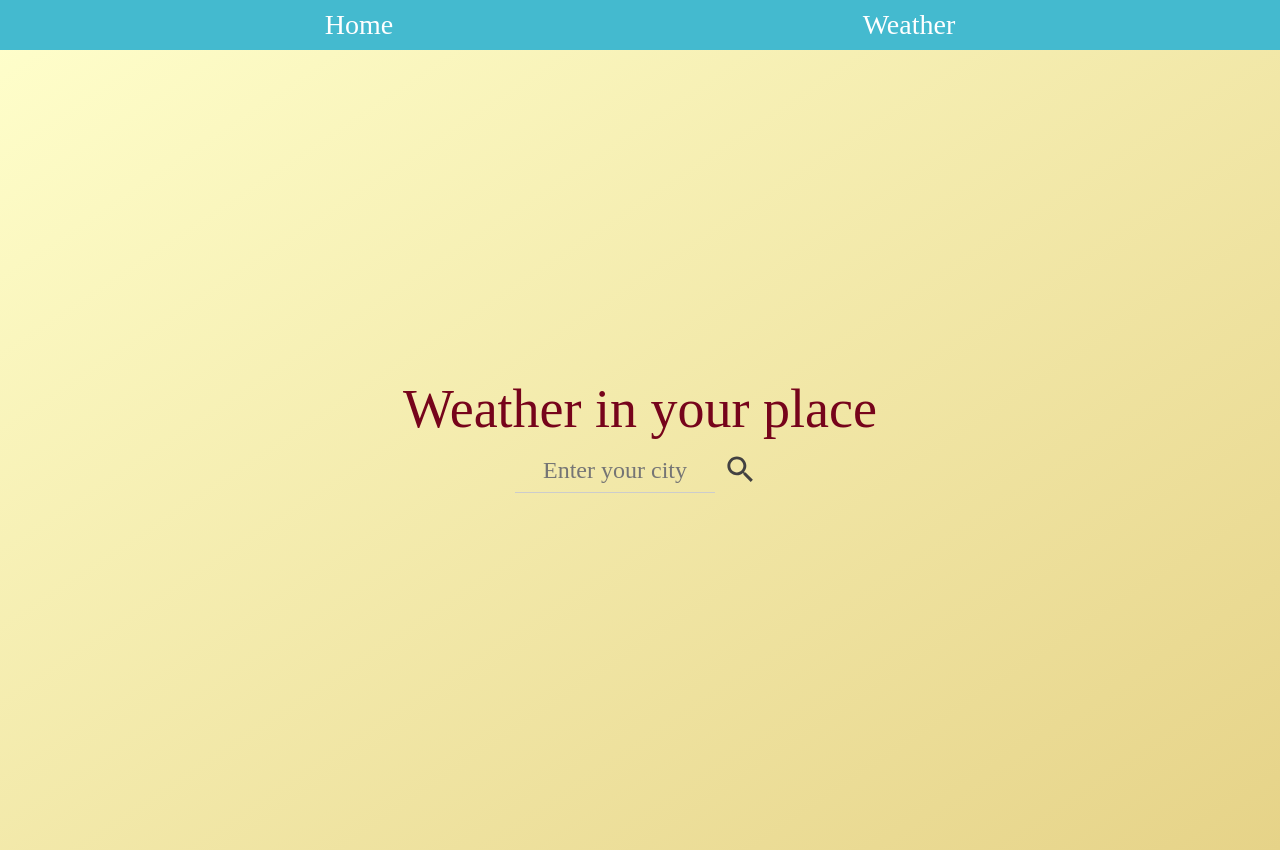
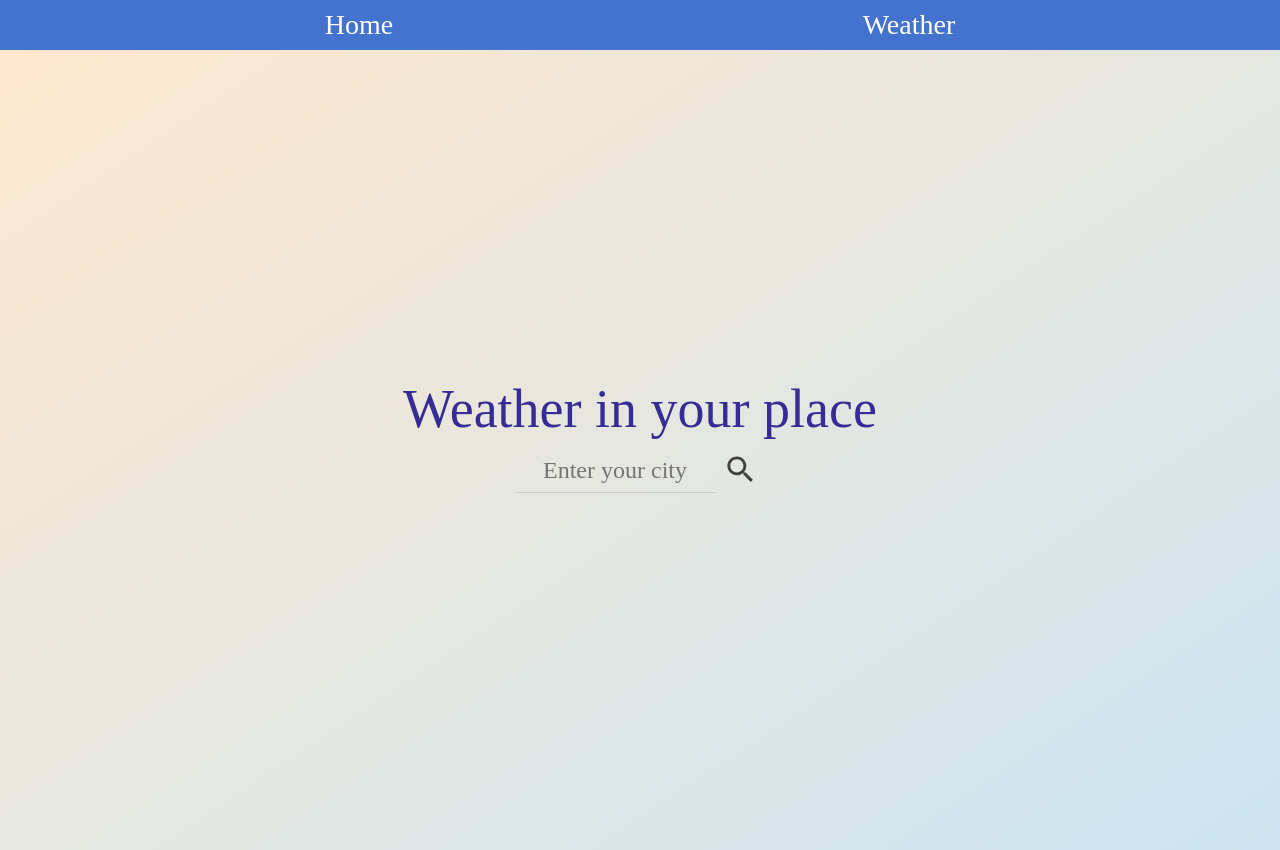
Before and after one commit to tokkaya79/weather-app, a React (Create React App) app: page /weather in a window 1280 px wide. Built offline with nearby package versions, Linux system fonts and the light colour scheme.

Commit message:
changed the button

```diff
--- a/src/components/ActivityComponent.jsx
+++ b/src/components/ActivityComponent.jsx
@@ -24,7 +24,7 @@ export default function ActivityComponent() {
     }, []);
 
     return (
-        <div className="attivity-component">
+        <div className="activity-component">
             {!loading && data ? data.activity : <div>...Loading</div>}
             {error && <div>Something wrong</div>}
         </div>
--- a/src/components/Button.jsx
+++ b/src/components/Button.jsx
@@ -1,14 +1,15 @@
 import SearchIcon from "@mui/icons-material/Search";
 
-export default function Button({ handleSearch, city }) {
+export default function Button({ onClick, type, disabled, icon, children }) {
     return (
         <button
             className="button"
-            onClick={handleSearch}
-            type="submit"
-            disabled={!city}
+            onClick={onClick}
+            type={type}
+            disabled={disabled}
         >
-            <SearchIcon fontSize="large" />
+            {icon && <SearchIcon fontSize="large" />}
+            {children}
         </button>
     );
 }
--- a/src/components/WeatherComponent.jsx
+++ b/src/components/WeatherComponent.jsx
@@ -1,6 +1,5 @@
 import { useState } from "react";
 import { Link } from "react-router-dom";
-
 import Button from "./Button";
 import { getWeatherByCity } from "../api";
 
@@ -25,9 +24,6 @@ const WeatherComponent = () => {
         }
     };
 
-    const handleSearch = () => {
-        getData();
-    };
     const handleKeyDown = (e) => {
         if (e.key === "Enter") {
             getData();
@@ -35,10 +31,10 @@ const WeatherComponent = () => {
     };
 
     return (
-        <div className="weather-component__box">
-            <div className="weather-component__box--search">
+        <div className="weather-component">
+            <div className="weather-component__search">
                 <input
-                    className="weather-component__box--input"
+                    className="weather-component__input"
                     type="text"
                     value={city}
                     onChange={(e) => setCity(e.target.value)}
@@ -46,29 +42,29 @@ const WeatherComponent = () => {
                     placeholder="Enter your city"
                 />
                 <Button
-                    handleSearch={handleSearch}
-                    city={city}
+                    onClick={getData}
+                    disabled={!city}
+                    type="submit"
+                    icon
                 />
             </div>
             {weatherData && !loading ? (
                 <>
-                    <div className="weather-component__box--info">
+                    <div className="weather-component__info">
                         <h2>City: {weatherData.name}</h2>
-                        <p className="weather-component__inner--text">
+                        <p className="weather-component__text">
                             Temperature: {Math.round(weatherData.main.temp)}°C
                         </p>
                     </div>
                     <Link
-                        className="weather-component__inner--link link"
+                        className="weather-component__link link"
                         to={"/activity"}
                     >
                         Recommendations
                     </Link>
                 </>
             ) : null}
-            {error && (
-                <div className="weather-component__inner--error">Error</div>
-            )}
+            {error && <div className="weather-component__error">Error</div>}
         </div>
     );
 };
--- a/src/pages/Home.jsx
+++ b/src/pages/Home.jsx
@@ -14,7 +14,7 @@ export default function Home() {
                     className="home-page__link link"
                     to="/weather"
                 >
-                    To see the Weather outsite
+                    To see the Weather outside
                 </Link>
             </div>
         </>
--- a/src/style.css
+++ b/src/style.css
@@ -106,7 +106,8 @@ legend {
 
 /* ============================= */
 body {
-    background: linear-gradient(to bottom right, #ffffcc, #e6d388);
+    background: linear-gradient(to bottom right, #ffe8cc, #cce5f2);
+    color: rgb(51, 50, 50);
 }
 
 .container {
@@ -127,10 +128,7 @@ body {
 .title {
     font-size: 54px;
 }
-.weather-component__box--search {
-    display: flex;
-    align-items: center;
-}
+
 .button {
     width: 50px;
     height: 50px;
@@ -141,7 +139,7 @@ body {
     display: flex;
     align-items: center;
     height: 50px;
-    background-color: #44bacf;
+    background-color: #4472cf;
     color: #fff;
 }
 .nav-row {
@@ -153,25 +151,26 @@ body {
 .link:hover {
     text-shadow: 2px 2px 4px rgba(0, 0, 0, 0.5);
 }
-.home-page__link {
-    padding: 5px 10px;
-    background-color: #fff;
+.home-page__link,
+.weather-component__link {
+    padding: 5px 20px;
+    background-color: #ccc;
+    border-radius: 15px;
+    margin-top: 30px;
 }
-.home-page__link:hover {
-    background-color: #ccc;
+.home-page__link:hover,
+.weather-component__link:hover {
+    background-color: rgba(204, 204, 204, 0.563);
+    text-shadow: 2px 2px 4px rgba(0, 0, 0, 0.5);
 }
 
-.weather-component__box {
+.weather-component {
     display: flex;
     flex-direction: column;
     align-items: center;
     text-align: left;
 }
-.weather-component__box--search {
-    margin-bottom: 30px;
-}
-
-.weather-component__box input {
+.weather-component__input {
     max-width: 200px;
     text-align: center;
     padding: 5px;
@@ -179,14 +178,20 @@ body {
     font-size: 36px;
     text-align: center;
 }
-.weather-component__box input::placeholder {
+.weather-component__input::placeholder {
     font-size: 24px;
+}
+
+.weather-component__search {
+    display: flex;
+    align-items: center;
+    margin-bottom: 30px;
 }
 
 .weather-page__title,
 .activity-page__title,
 .box .link {
-    color: #76041b;
+    color: #372c95;
 }
 .activity-page__box {
     text-align: center;
```
Also changed, not shown: 2 other files (tests, documents, lock files or other folders).
